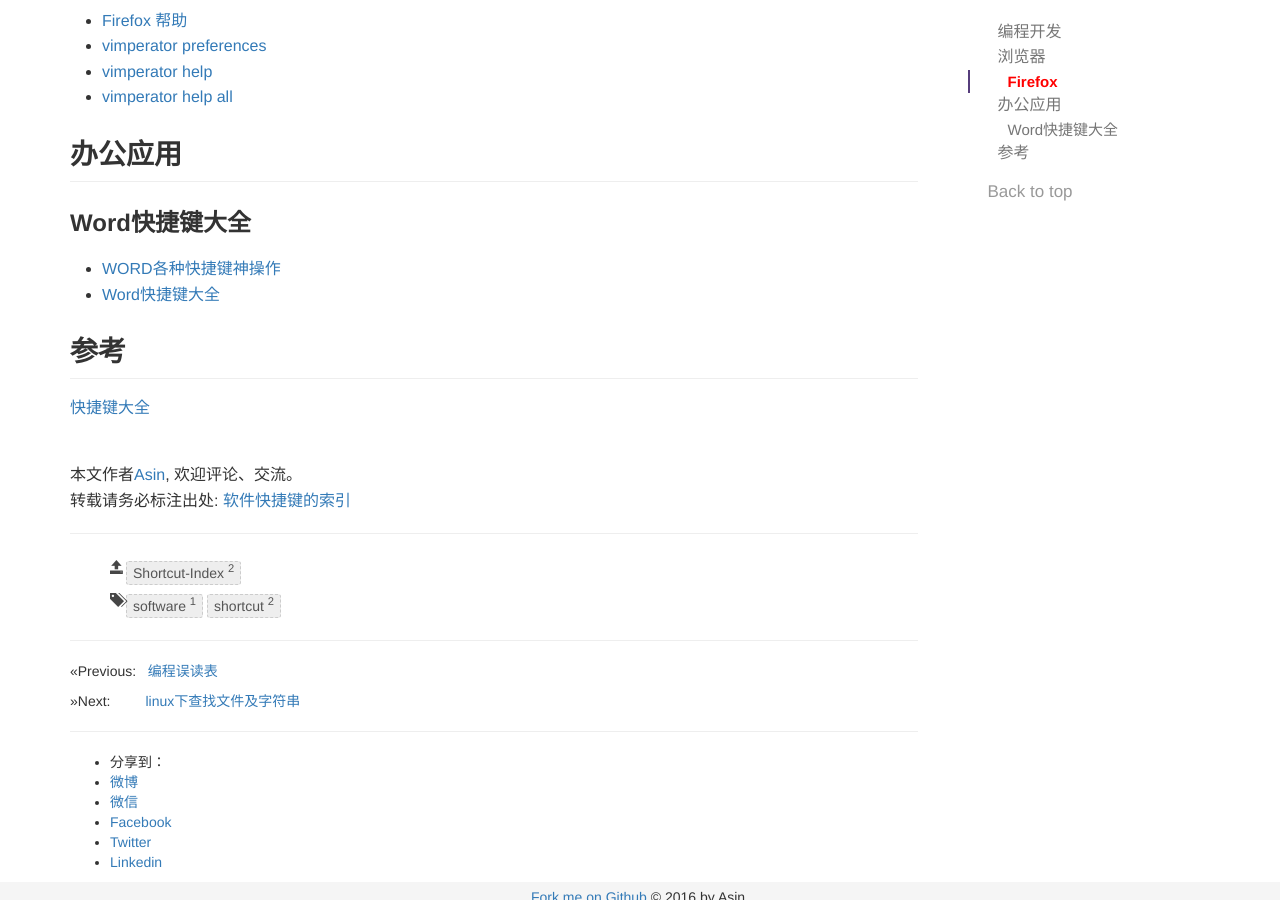
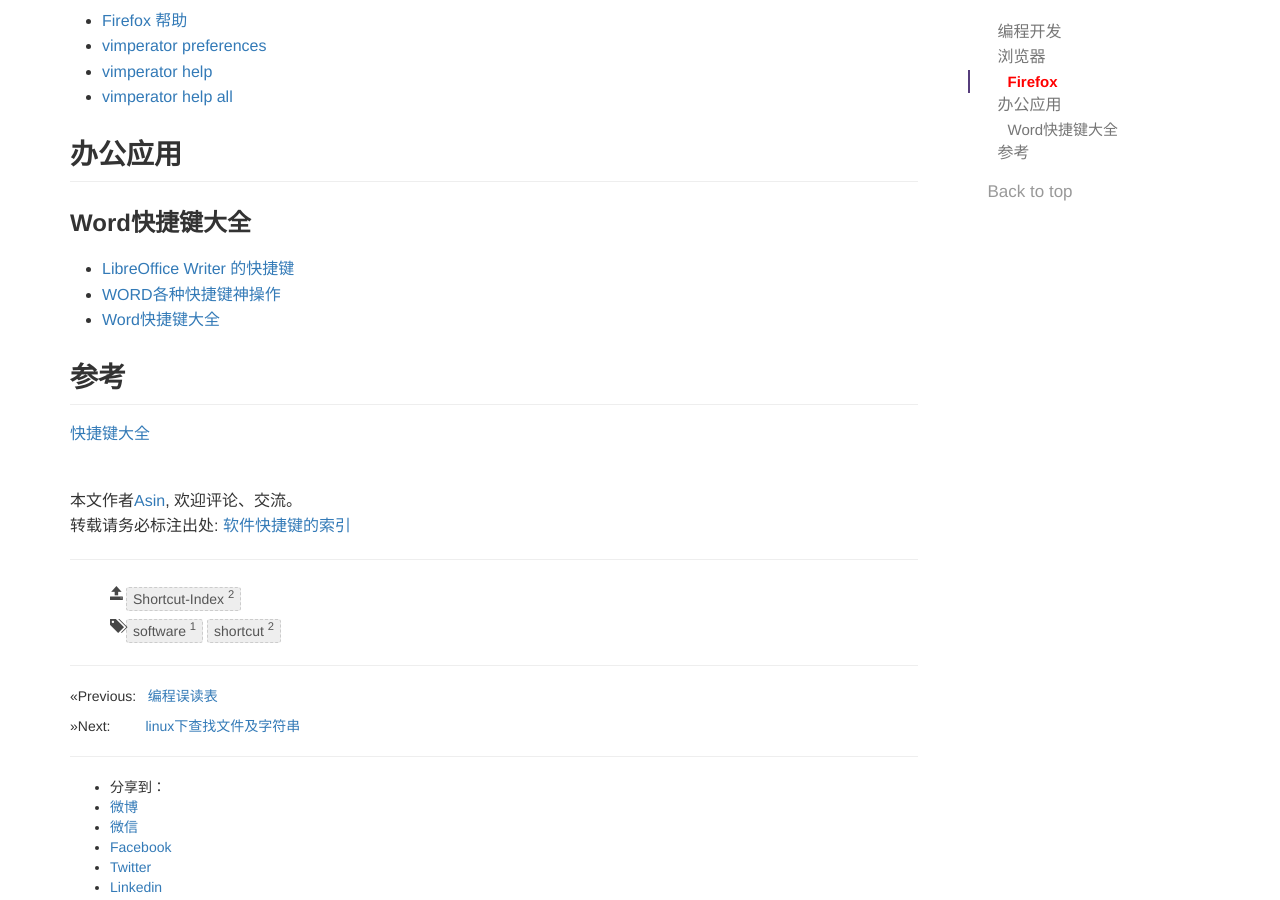
Before and after one commit to asin929/asin929.github.io, a Jekyll site: the page built from _posts/Shortcut-Index/2016-02-20-Shortcut-Index.md, in a window 1280 px wide and 900 px high, scrolled down 540 px. Built offline with Jekyll 4.4.1, drawn with Linux system fonts in a browser that asks for light colours; comment, search, counter and statistics services are not loaded.

Commit message:
Update 2016-02-20-Shortcut-Index.md

```diff
--- a/_posts/Shortcut-Index/2016-02-20-Shortcut-Index.md
+++ b/_posts/Shortcut-Index/2016-02-20-Shortcut-Index.md
@@ -33,6 +33,7 @@ tags : [software,shortcut]
 ## 办公应用
 
 ### Word快捷键大全
++ [LibreOffice Writer 的快捷键](https://help.libreoffice.org/3.3/Writer/Shortcut_Keys_for_Writer/zh-CN#.E7.94.A8.E4.BA.8E_LibreOffice_Writer_.E7.9A.84.E5.8A.9F.E8.83.BD.E9.94.AE)
 + [WORD各种快捷键神操作](http://www.25pp.com/news/news_80248.html)
 + [Word快捷键大全](http://givemetip.com/shortcut/office/2011-11-17/5.html)
 
```
